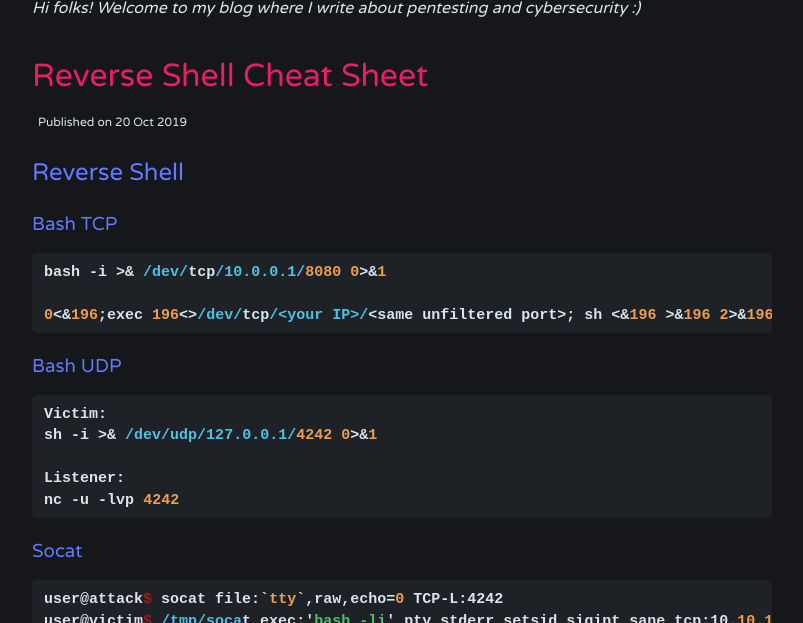
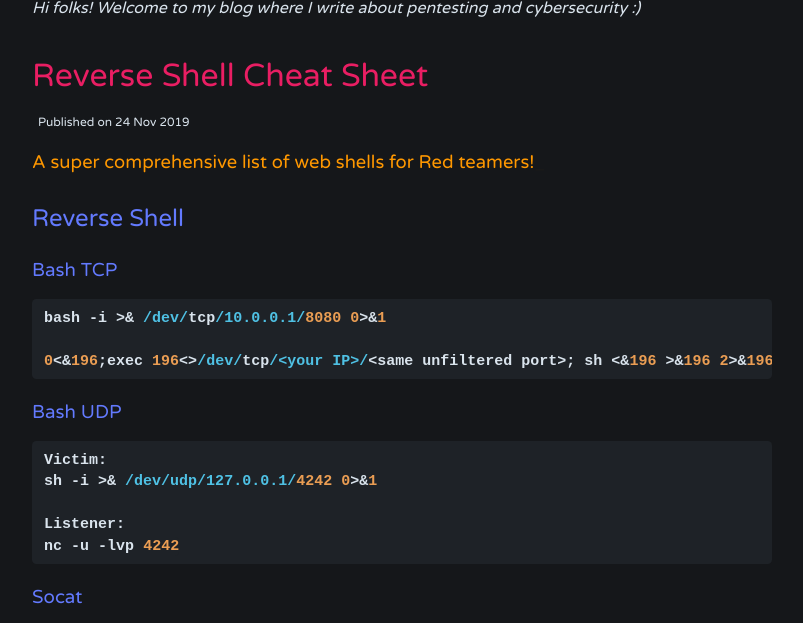
Before and after one commit to Rayferrufino/Rayferrufino.github.io, a Jekyll site: the page built from _posts/2019-11-24-Reverse-Shell-Cheat-Sheet.md, in a window 1280 px wide and 900 px high, cut to the strip 277-900 px from the top of the window. Shown: the whole strip, without its empty margins (238-1041 px from the left). Built offline with Jekyll 4.4.1, drawn with Linux system fonts in a browser that asks for light colours; comment, search, counter and statistics services are not loaded.

Commit message:
Update 2019-11-24-Reverse-Shell-Cheat-Sheet.md

```diff
--- a/_posts/2019-11-24-Reverse-Shell-Cheat-Sheet.md
+++ b/_posts/2019-11-24-Reverse-Shell-Cheat-Sheet.md
@@ -1,9 +1,8 @@
 ---
 layout: post
 title: Reverse Shell Cheat Sheet
-author: Rayzer0
-category: Red Team
-date: 2019-10-20
+description: A super comprehensive list of web shells for Red teamers!
+
 ---
 
 
```
